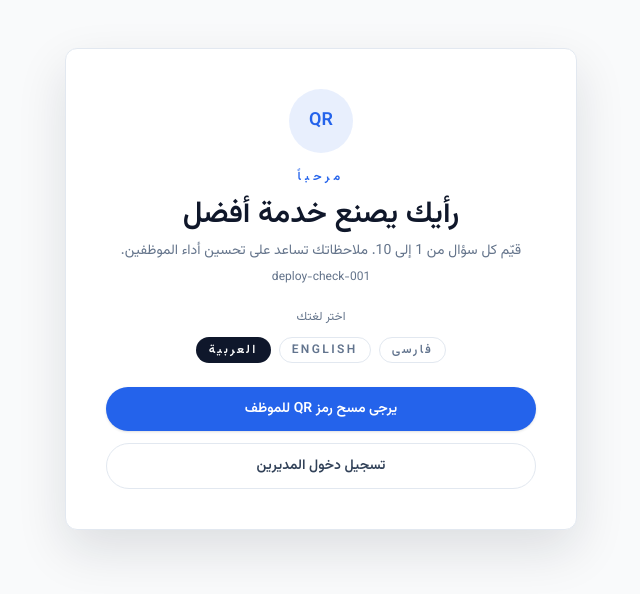
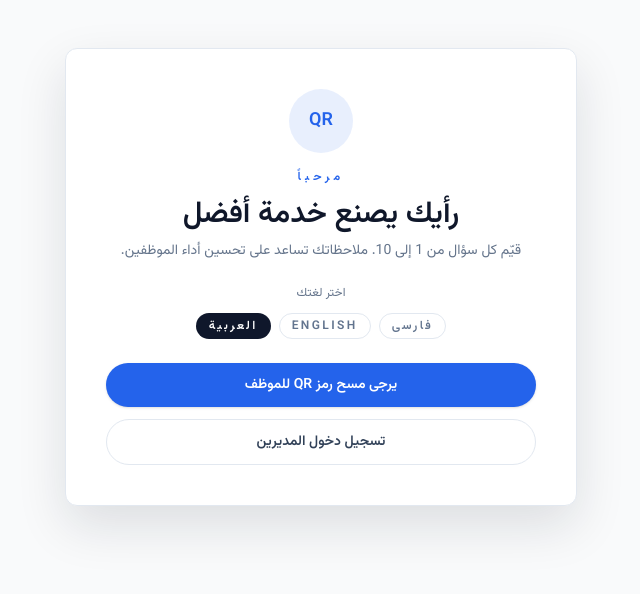
Before and after one commit to khakpourmor2066-gif/sanjesh-survey, a Next.js app: page /ar/ in a window 1280 px wide. Shown: the top 594 px of the page, without its empty margins (319-959 px from the left). Built offline with nearby package versions, Linux system fonts and the light colour scheme.

Commit message:
Remove deploy check marker

```diff
--- a/src/app/[lang]/page.tsx
+++ b/src/app/[lang]/page.tsx
@@ -25,7 +25,6 @@ export default function Home({ params }: { params: Promise<{ lang: Lang }> }) {
               {t.title}
             </h1>
             <p className="mt-2 text-sm text-[var(--muted)]">{t.subtitle}</p>
-            <p className="mt-2 text-xs text-[var(--muted)]">deploy-check-001</p>
           </div>
 
           <div className="mt-6 flex flex-col items-center gap-3">
```
